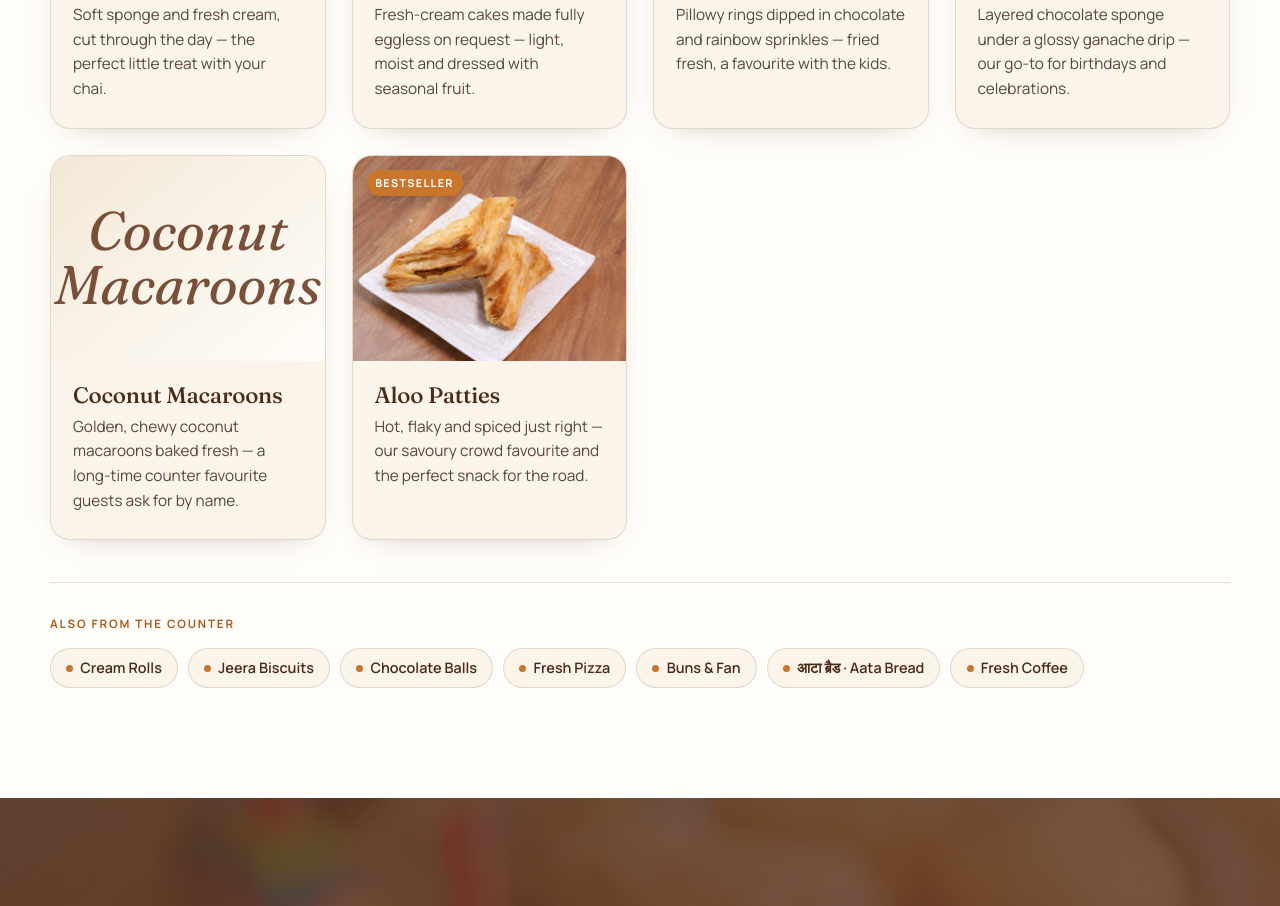
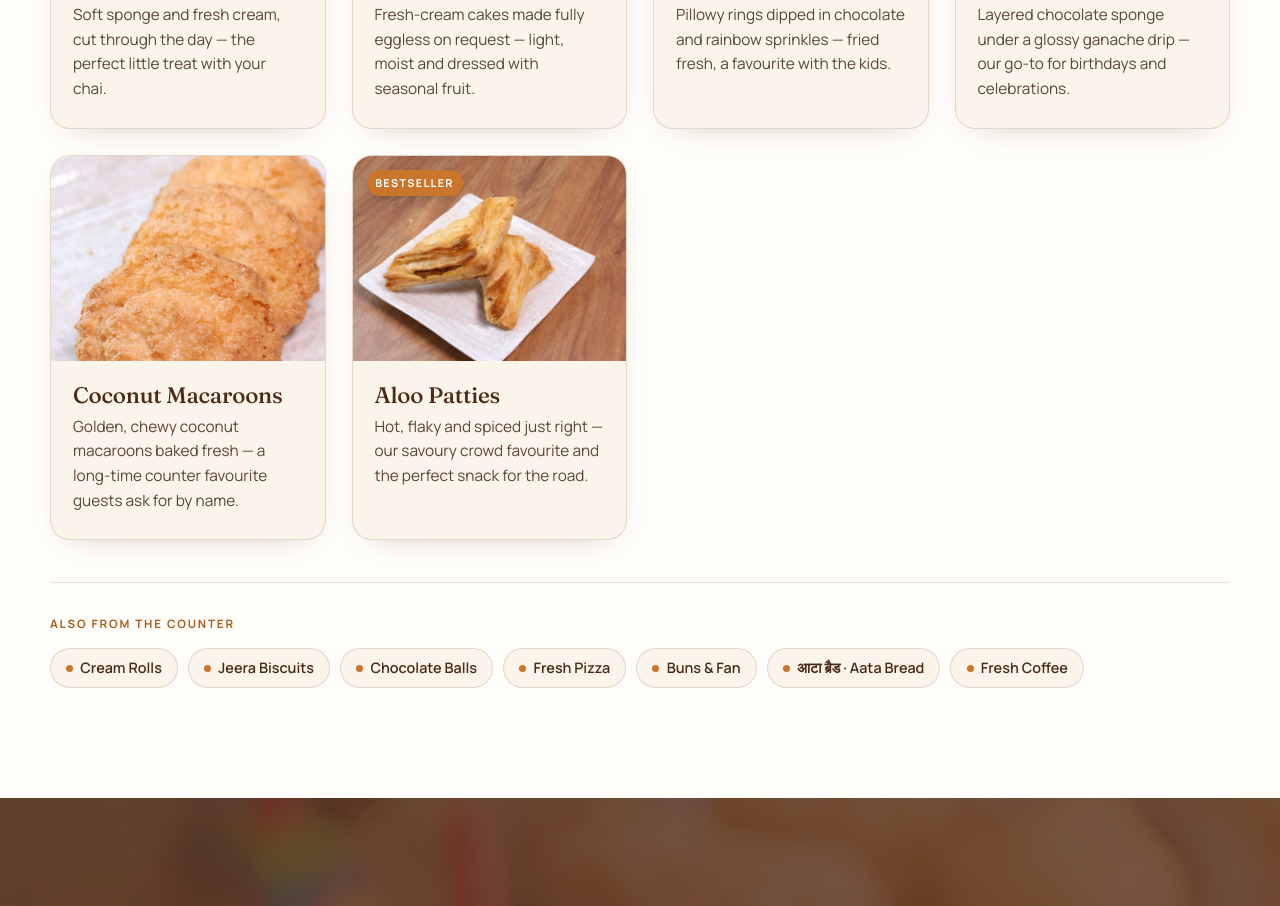
Before and after one commit to thisisgsrana/rana-bakery-demo, a plain HTML site: page index.html in a window 1280 px wide. Shown: the part 1856-2762 px from the top of the page. Drawn offline with Linux system fonts and the light colour scheme.

Commit message:
Add real coconut macaroons photo from client (WhatsApp, 20 Jul)
Co-Authored-By: Claude Fable 5 <noreply@anthropic.com>

```diff
--- a/index.html
+++ b/index.html
@@ -406,9 +406,9 @@
         <div class="body"><h3>Chocolate Cakes</h3><p>Layered chocolate sponge under a glossy ganache drip — our go-to for birthdays and celebrations.</p></div>
       </article>
 
-      <!-- Coconut Macaroons — no product photo yet; tasteful text-forward card. TODO: add real photo. -->
-      <article class="card card--text reveal">
-        <div class="ph"><span class="mono">Coconut<br/>Macaroons</span></div>
+      <article class="card reveal">
+        <div class="ph">
+          <img loading="lazy" src="images/coconut-macaroons.jpg" alt="Golden, chewy coconut macaroons fresh from the oven" /></div>
         <div class="body"><h3>Coconut Macaroons</h3><p>Golden, chewy coconut macaroons baked fresh — a long-time counter favourite guests ask for by name.</p></div>
       </article>
 
```
Also changed, not shown: images/coconut-macaroons.jpg (added).
